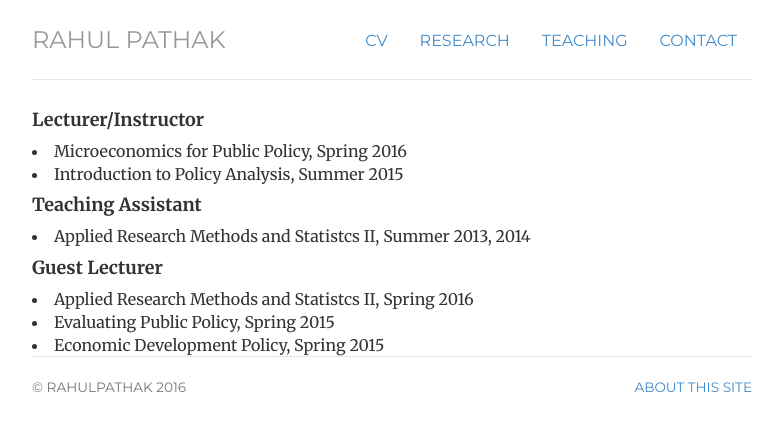
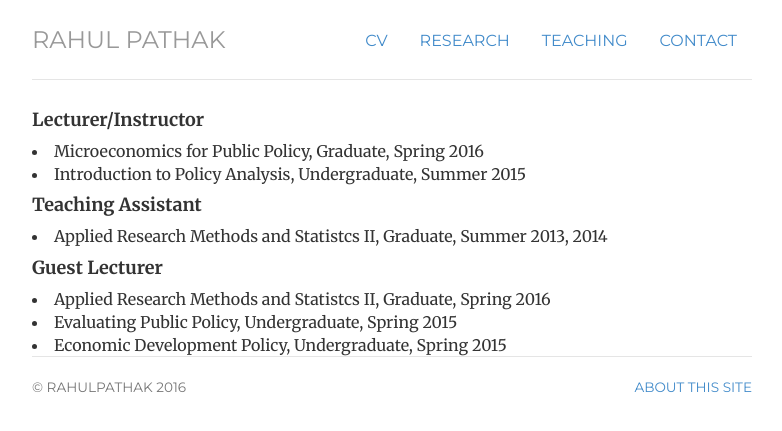
Before and after one commit to pathak-rahul/pathak-rahul.github.io, a Jekyll site: the page built from teaching/index.html, in a window 1280 px wide. Shown: the top 431 px of the page, without its empty margins (248-1030 px from the left). Built offline with Jekyll 4.4.1, drawn with Linux system fonts in a browser that asks for light colours.

Commit message:
Update index.html

```diff
--- a/teaching/index.html
+++ b/teaching/index.html
@@ -4,18 +4,18 @@ title: teaching
 ---
 <div class="teaching">
 	<h4> Lecturer/Instructor </h4>
-	<li>Microeconomics for Public Policy, Spring 2016</li>
-	<li>Introduction to Policy Analysis, Summer 2015</li>
+	<li>Microeconomics for Public Policy, Graduate, Spring 2016</li>
+	<li>Introduction to Policy Analysis, Undergraduate, Summer 2015</li>
 
 
 	<h4> Teaching Assistant </h4>
-	<li>Applied Research Methods and Statistcs II, Summer 2013, 2014 </li>
+	<li>Applied Research Methods and Statistcs II, Graduate, Summer 2013, 2014 </li>
 
 	<h4> Guest Lecturer </h4>
 
-	<li>Applied Research Methods and Statistcs II, Spring 2016</li>
-	<li>Evaluating Public Policy, Spring 2015</li>
-	<li>Economic Development Policy, Spring 2015</li>
+	<li>Applied Research Methods and Statistcs II, Graduate, Spring 2016</li>
+	<li>Evaluating Public Policy, Undergraduate, Spring 2015</li>
+	<li>Economic Development Policy, Undergraduate, Spring 2015</li>
 
 				</ul>
 
```
